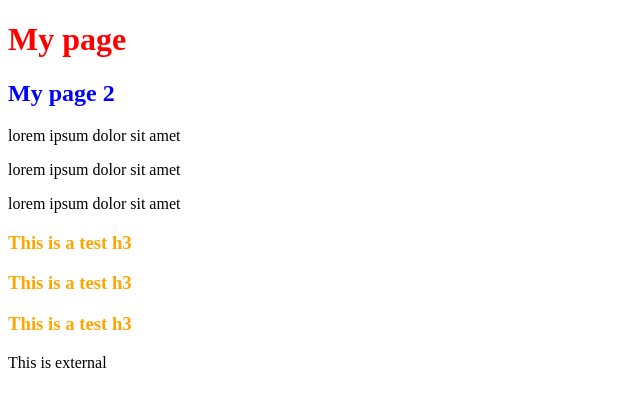
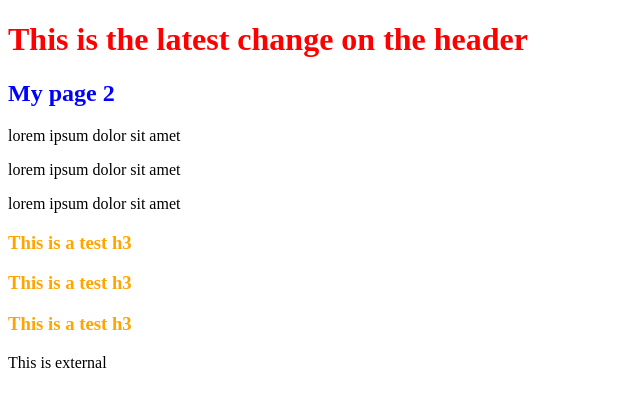
Before and after one commit to marcosriani/tes-test, a plain HTML site: page index.html in a window 1280 px wide. Shown: the whole page, without its empty margins (0-640 px from the left). Drawn offline with Linux system fonts and the light colour scheme.

Commit message:
changed the h1

```diff
--- a/index.html
+++ b/index.html
@@ -8,7 +8,7 @@
     <title>MY PAGE</title>
   </head>
   <body>
-    <h1>My page</h1>
+    <h1>This is the latest change on the header</h1>
     <h2>My page 2</h2>
     <p>lorem ipsum dolor sit amet</p>
     <p>lorem ipsum dolor sit amet</p>
```
